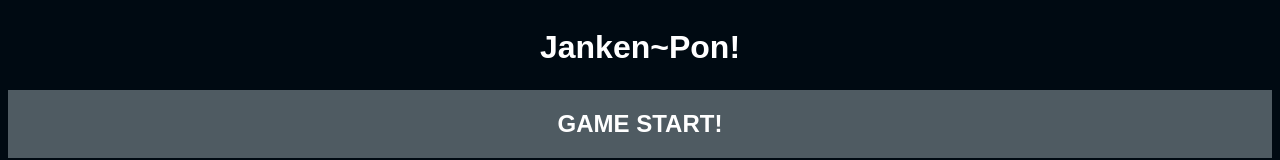
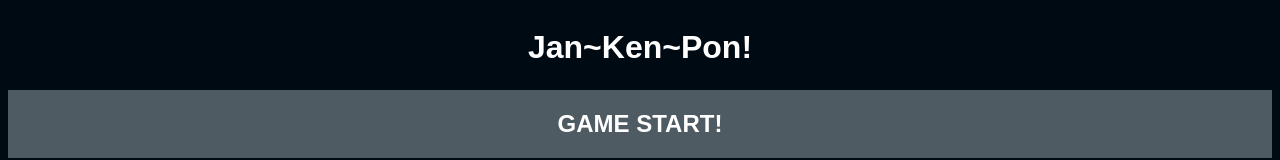
Before and after one commit to JinTepes/janken, a plain HTML site: page index.html in a window 1280 px wide. Shown: the top 160 px of the page. Drawn offline with Linux system fonts and the light colour scheme.

Commit message:
renamed header

```diff
--- a/index.html
+++ b/index.html
@@ -11,7 +11,7 @@
         <div class="container">
 
             <div id="header">
-                <h1>Janken~Pon!</h1>
+                <h1>Jan~Ken~Pon!</h1>
             </div>
             <div id="gamestatus">
                 <h2 id="text-game-stats">GAME START!</h2>
```
